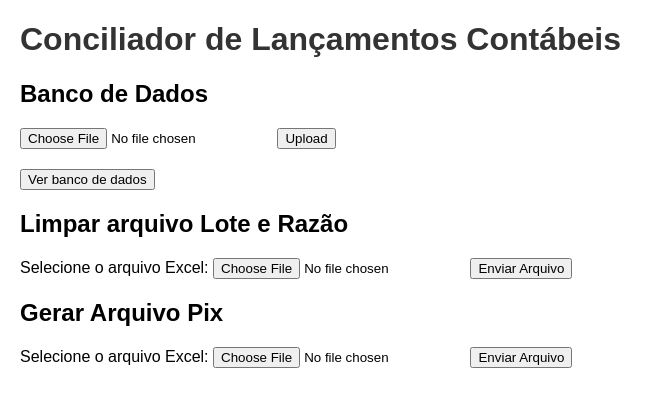
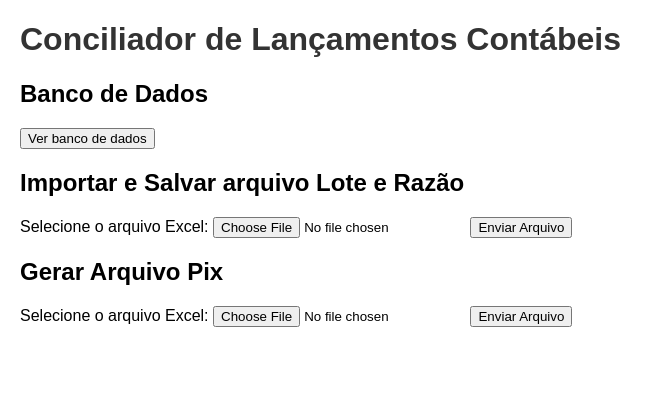
Before and after one commit to leuhsouza/conciliador_contabil, a Flask app: page / in a window 1280 px wide. Shown: the top 407 px of the page, without its empty margins (0-663 px from the left). Run offline with Flask 3, Linux system fonts and the light colour scheme.

Commit message:
fix: ajustado alguns titulos

```diff
--- a/templates/index.html
+++ b/templates/index.html
@@ -4,24 +4,13 @@
     <meta charset="UTF-8">
     <title>Conciliador de Lançamentos Contábeis</title>
     <link rel="stylesheet" href="{{ url_for('static', filename='style.css') }}">
-    <style>
-        .highlight {
-            background-color: lightgreen;
-        }
-        .selected {
-            background-color: lightblue;
-        }
-    </style>
     <!-- Adicionando jQuery via CDN -->
     <script src="https://code.jquery.com/jquery-3.6.0.min.js"></script>
 </head>
 <body>
     <h1>Conciliador de Lançamentos Contábeis</h1>
     <h2> Banco de Dados </h2>
-    <form action="/upload" method="post" enctype="multipart/form-data">
-        <input type="file" name="file">
-        <input type="submit" value="Upload">
-    </form>
+
     <button onclick="irparabanco()">Ver banco de dados</button>
 
     <script>
@@ -29,7 +18,7 @@
             window.location.href = "{{ url_for('data') }}"; // Gera a URL para a página inicial
         }
     </script>
-    <h2> Limpar arquivo Lote e Razão </h2>
+    <h2> Importar e Salvar arquivo Lote e Razão </h2>
     <form action="/import_data" method="post" enctype="multipart/form-data">
         <label for="file">Selecione o arquivo Excel:</label>
         <input type="file" name="file" id="file" required>
```
Also changed, not shown: database.sqlite, 1 other file.
